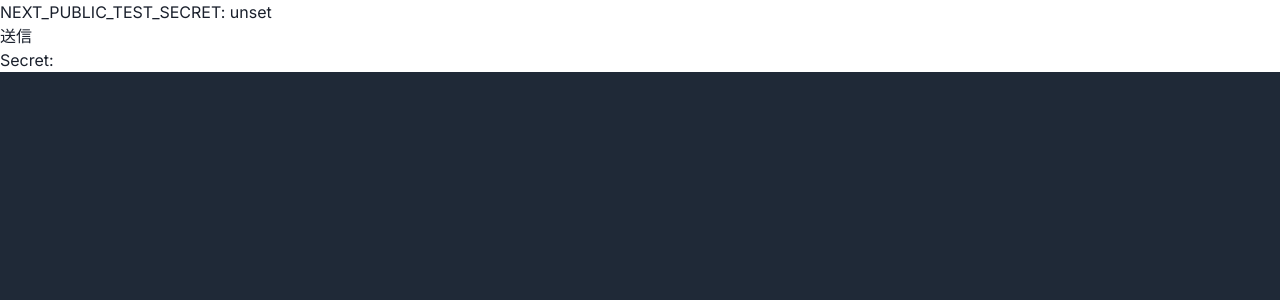
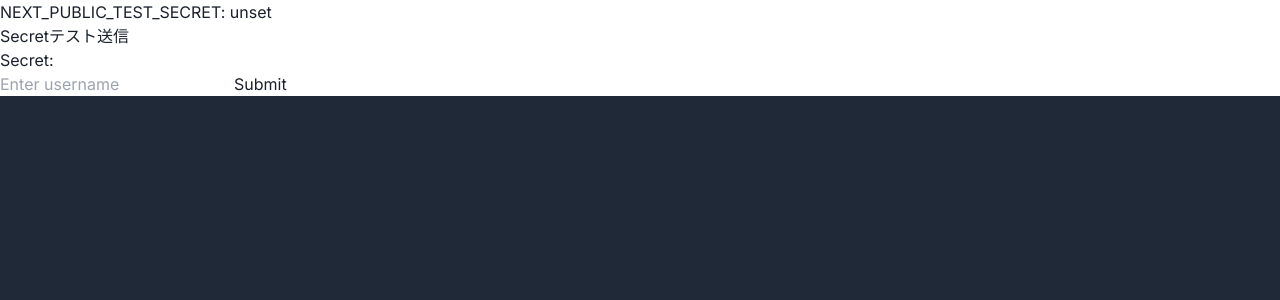
Before and after one commit to JapanDreamMatch/wows-crf, a Next.js app: page /secret in a window 1280 px wide. Shown: the top 300 px of the page. Built offline with nearby package versions, Linux system fonts and the light colour scheme; no server answers.

Commit message:
apiテストを追加

```diff
--- a/src/app/secret/page.tsx
+++ b/src/app/secret/page.tsx
@@ -1,5 +1,6 @@
 "use client"
 import {FormEvent, useState} from "react";
+import APITester from "@/components/Sample/APITester";
 
 
 export default function Home() {
@@ -28,9 +29,11 @@ export default function Home() {
         <div>
             <p>NEXT_PUBLIC_TEST_SECRET: {process.env.NEXT_PUBLIC_TEST_SECRET ?? "値が設定されていません"}</p>
             <form onSubmit={handleSubmit}>
-                <button type="submit">送信</button>
+                <button type="submit">Secretテスト送信</button>
             </form>
             <p>Secret: {secret}</p>
+
+            <APITester/>
         </div>
     );
 }
```
